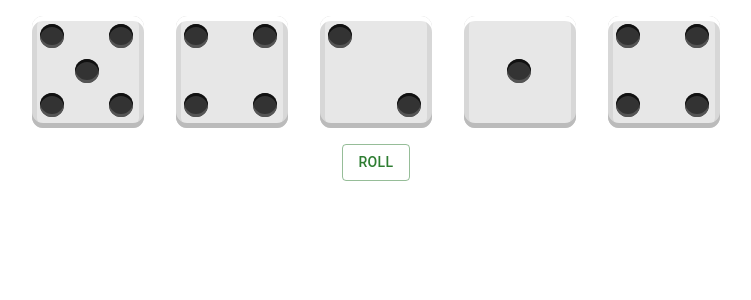
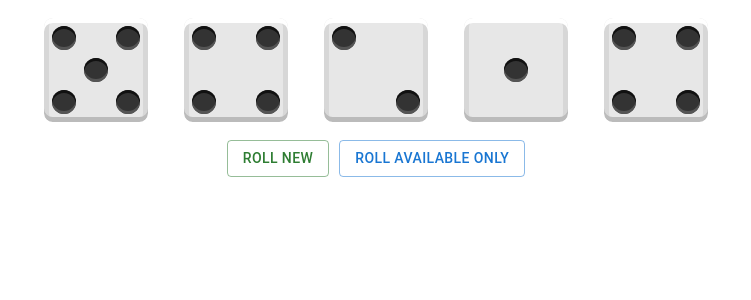
Before and after one commit to modanova/yatzi, a React (Create React App) app: page / in a window 1280 px wide. Shown: the top 300 px of the page, without its empty margins (264-1015 px from the left). Built offline with nearby package versions, Linux system fonts and the light colour scheme.

Commit message:
keep red border

```diff
--- a/src/App.tsx
+++ b/src/App.tsx
@@ -7,9 +7,16 @@
   return Math.floor(Math.random() * 6) + 1;
 };
 
-const rollDice = () => {
+const rollDiceNew = () => {
   const dice = new Array(5).fill(0);
   return dice.map(() => rollNumber());
+};
+
+const rollDice = (roll: number[], kept: string[]) => {
+  return roll.map((die, i) => {
+    if (kept.includes(i.toString())) return die;
+    return rollNumber();
+  });
 };
 
 const keep = (
@@ -29,7 +36,7 @@
 };
 
 function App() {
-  const [roll, setRoll] = useState<any[]>(rollDice());
+  const [roll, setRoll] = useState<any[]>(rollDiceNew());
   const [kept, setKept] = useState<string[]>([]);
 
   useEffect(() => {
@@ -48,18 +55,28 @@
               const target = e.target as HTMLDivElement;
               keep(target?.id, kept, setKept);
             }}
+            className={kept.includes(i.toString()) ? "kept" : ""}
           />
         ))}
       </div>
       <div className="game-buttons">
         <Button
           onClick={() => {
-            setRoll(rollDice);
+            setRoll(rollDiceNew);
+            setKept([]);
           }}
           variant="outlined"
           color="success"
         >
-          Roll
+          Roll new
+        </Button>
+        <Button
+          onClick={() => {
+            setRoll(() => rollDice(roll, kept));
+          }}
+          variant="outlined"
+        >
+          Roll available only
         </Button>
       </div>
     </div>
--- a/src/components/Dice.tsx
+++ b/src/components/Dice.tsx
@@ -6,10 +6,10 @@
 }
 
 function Dice(props: DiceProps) {
-  const { pipsCount, ...attributes } = props;
+  const { pipsCount, className, ...attributes } = props;
   const pips = new Array(pipsCount).fill(<span className="pip"></span>);
   return (
-    <div className="face" {...attributes}>
+    <div className={"face " + className} {...attributes}>
       {pips}
     </div>
   );
--- a/src/components/styles.css
+++ b/src/components/styles.css
@@ -5,8 +5,8 @@
   padding: 4px;
 
   background-color: #e7e7e7;
-  width: 104px;
-  height: 104px;
+  width: 108px;
+  height: 108px;
   object-fit: contain;
 
   grid-template-areas:
@@ -17,6 +17,8 @@
     inset -5px 0 #d7d7d7;
 
   border-radius: 10%;
+  box-sizing: border-box;
+  border: solid 2px white;
 }
 
 .pip {
@@ -28,6 +30,10 @@
 
   background-color: #333;
   box-shadow: inset 0 3px #111, inset 0 -3px #555;
+}
+
+.kept {
+  border: solid 2px red;
 }
 
 .pip:nth-child(2) {
--- a/src/index.css
+++ b/src/index.css
@@ -28,4 +28,5 @@
   display: flex;
   align-items: center;
   justify-content: center;
+  gap: 10px;
 }
```
